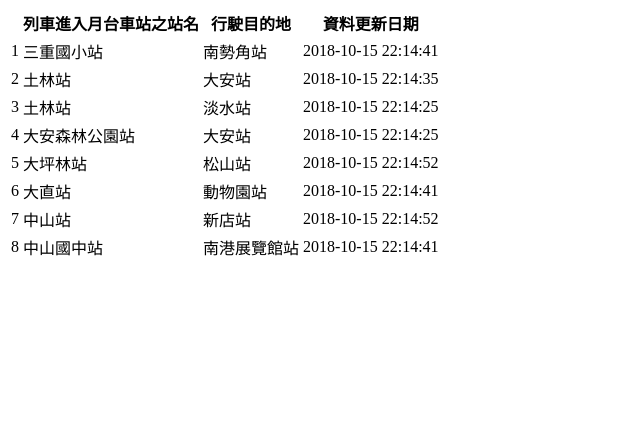
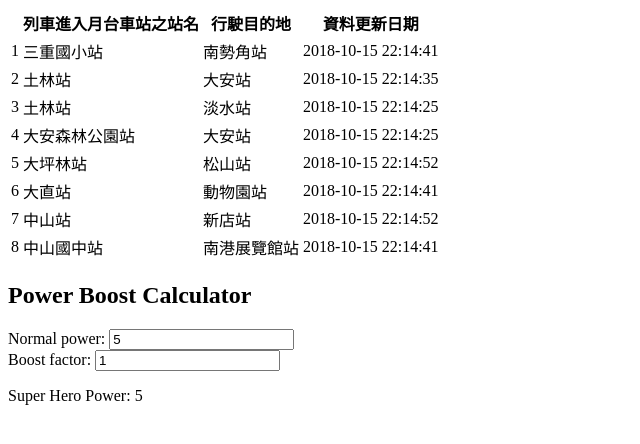
Before and after one commit to HaoChengHsu6666/todo-client-server-crud, an Angular app: page / in a window 1280 px wide. Shown: the top 444 px of the page, without its empty margins (0-640 px from the left). Built offline with nearby package versions, Linux system fonts and the light colour scheme.

Commit message:
feat: add-power-boost-calculator

```diff
--- /dev/null
+++ b/src/app/app-power-boost-calculator/app-power-boost-calculator.component.ts
@@ -0,0 +1,18 @@
+import { Component } from '@angular/core';
+
+@Component({
+  selector: 'power-boost-calculator',
+  template: `
+    <h2>Power Boost Calculator</h2>
+    <div>Normal power: <input [(ngModel)]="power"></div>
+    <div>Boost factor: <input [(ngModel)]="factor"></div>
+    <p>
+      Super Hero Power: {{power | exponentialStrengthPipe: factor}}
+    </p>
+    `,
+  styleUrl: './app-power-boost-calculator.component.scss'
+  })
+export class AppPowerBoostCalculatorComponent {
+  power = 5;
+  factor = 1;
+}
--- a/src/app/app.component.html
+++ b/src/app/app.component.html
@@ -16,3 +16,5 @@
     </tr>
   </tbody>
 </table>
+
+<power-boost-calculator></power-boost-calculator>
--- /dev/null
+++ b/src/app/exponential-strength-pipe.pipe.ts
@@ -0,0 +1,23 @@
+import { Pipe, PipeTransform } from '@angular/core';
+
+/*
+ * Raise the value exponentially
+ * Takes an exponent argument that defaults to 1.
+ * Usage:
+ *   value | exponentialStrength:exponent
+ * Example:
+ *   {{ 2 | exponentialStrength:10 }}
+ *   formats to: 1024
+*/
+
+@Pipe({
+  name: 'exponentialStrengthPipe'
+})
+export class ExponentialStrengthPipePipe implements PipeTransform {
+
+  transform(value: number, exponent: string | number): number {
+    let exp = typeof exponent === 'number' ? exponent : parseFloat(exponent);
+    return Math.pow(value, isNaN(exp) ? 1 : exp);
+  }
+
+}
```
Also changed, not shown: src/app/app.module.ts (+8 -2 lines), src/app/app-power-boost-calculator/app-power-boost-calculator.component.html (added), src/app/app-power-boost-calculator/app-power-boost-calculator.component.scss (added), 2 other files (tests, documents, lock files or other folders).
